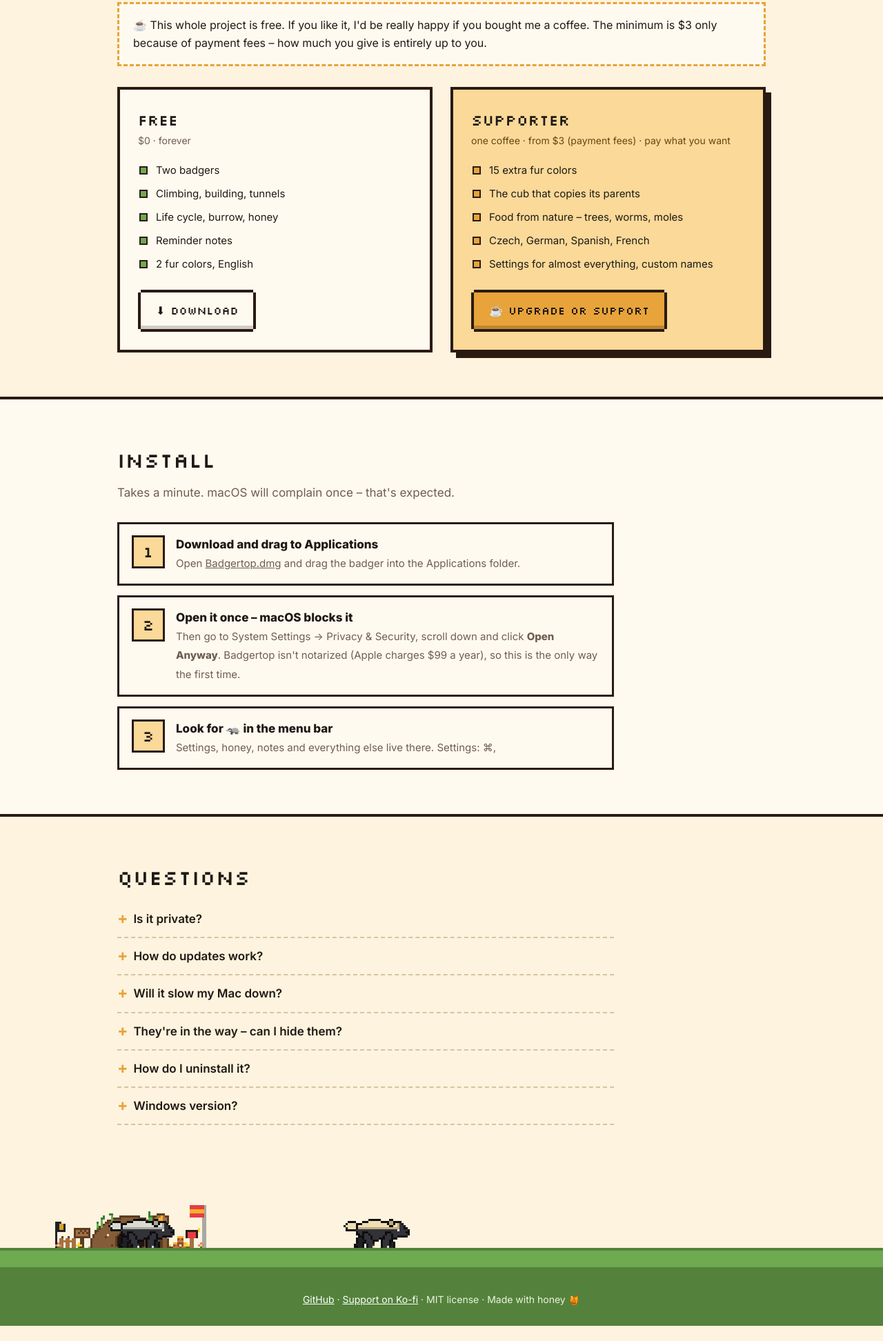
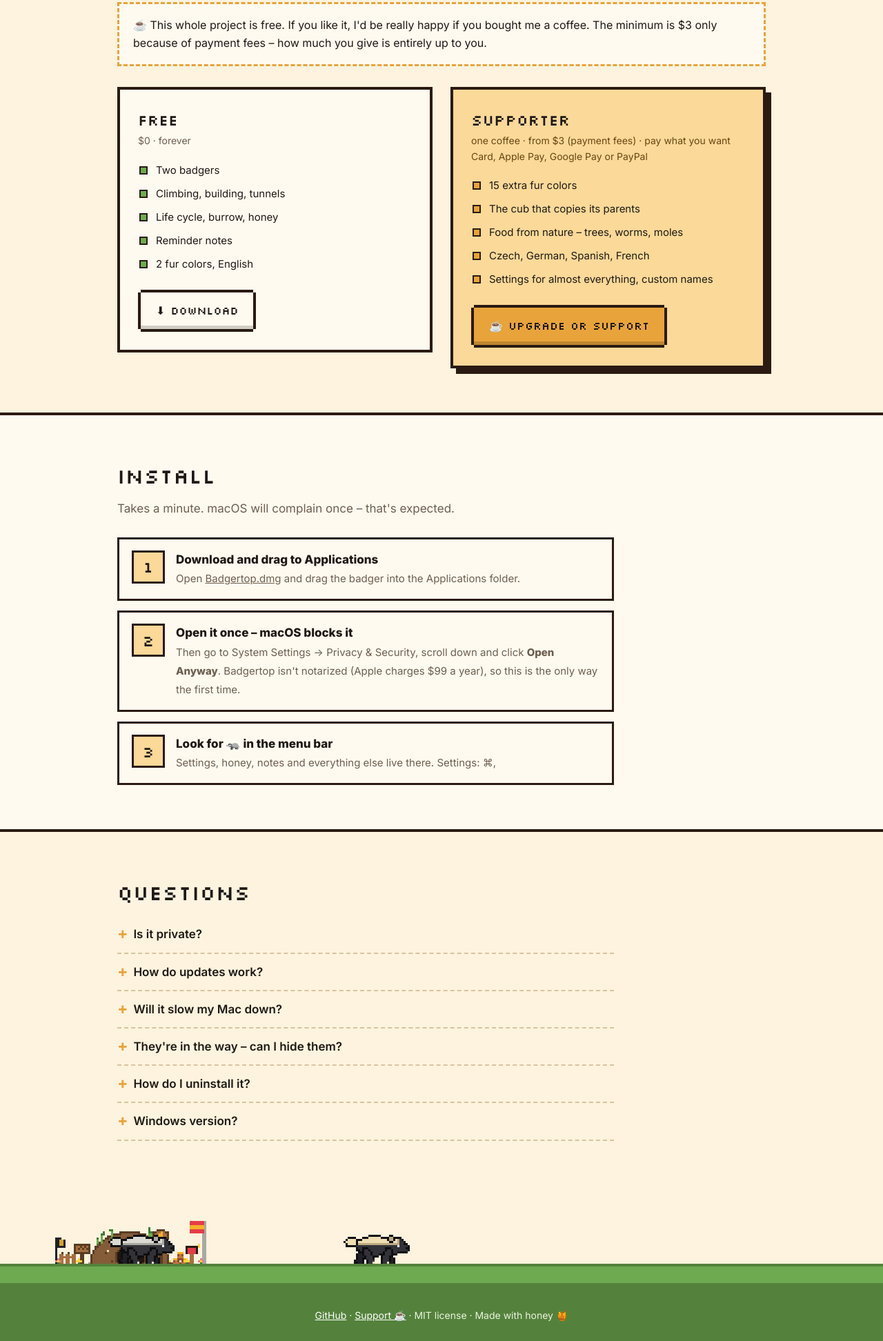
Before and after one commit to Daivemasa/badgertop, a plain HTML site: page docs/index.html in a window 1280 px wide. Shown: the part 4046-5990 px from the top of the page at 69% size. Before the commit the page ends 5968 px from the top, so only its background shows below. Drawn offline with Linux system fonts and the light colour scheme.

Commit message:
Add files via upload

```diff
--- a/docs/index.html
+++ b/docs/index.html
@@ -165,7 +165,7 @@
     <p class="lead">Two pixel honey badgers move onto your Mac. They climb your windows, build ladders out of sticks,
       dig tunnels, grow old – and they really, truly do not care.</p>
     <a class="btn" href="https://github.com/Daivemasa/badgertop/releases/latest/download/Badgertop.dmg">⬇ Download for Mac</a>
-    <a class="btn light" href="https://ko-fi.com/s/9223e4b2c2">☕ Upgrade or support</a>
+    <a class="btn light" href="https://badgertop.gumroad.com/l/badgertop">☕ Upgrade or support</a>
     <div class="meta">Free · macOS 13+ · Apple Silicon &amp; Intel · 1.5 MB</div>
     <img class="shot" src="images/hero.png" alt="Badgers climbing windows, a ladder, the burrow and the Dock on a Mac desktop">
   </div>
@@ -229,7 +229,7 @@
         </div>
         <div class="plan pro">
           <h3>Supporter</h3>
-          <div class="price">one coffee · from $3 (payment fees) · pay what you want</div>
+          <div class="price">one coffee · from $3 (payment fees) · pay what you want<br>Card, Apple Pay, Google Pay or PayPal</div>
           <ul>
             <li>15 extra fur colors</li>
             <li>The cub that copies its parents</li>
@@ -237,7 +237,7 @@
             <li>Czech, German, Spanish, French</li>
             <li>Settings for almost everything, custom names</li>
           </ul>
-          <a class="btn" href="https://ko-fi.com/s/9223e4b2c2">☕ Upgrade or support</a>
+          <a class="btn" href="https://badgertop.gumroad.com/l/badgertop">☕ Upgrade or support</a>
         </div>
       </div>
     </div>
@@ -277,7 +277,7 @@
   </div>
   <div class="foot">
     <a href="https://github.com/Daivemasa/badgertop">GitHub</a> ·
-    <a href="https://ko-fi.com/s/9223e4b2c2">Support on Ko-fi</a> ·
+    <a href="https://badgertop.gumroad.com/l/badgertop">Support ☕</a> ·
     MIT license · Made with honey 🍯
   </div>
 </footer>
```
